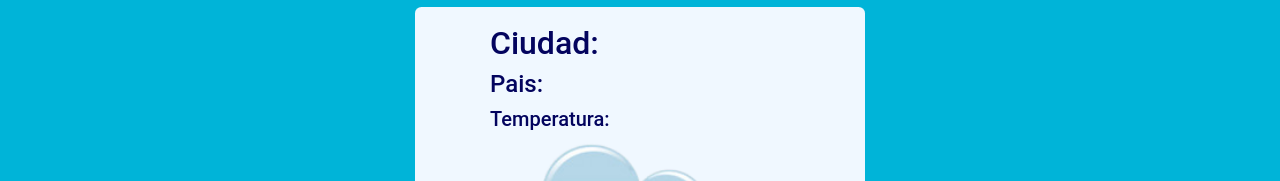
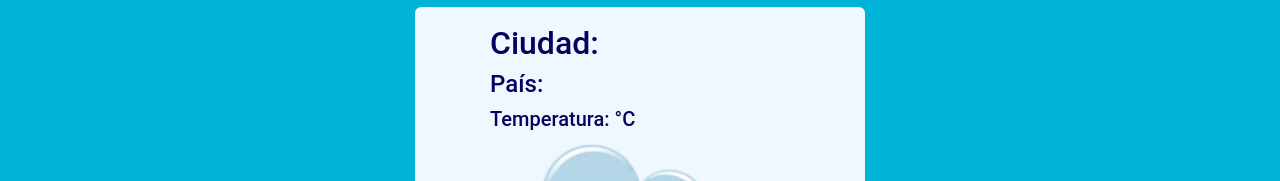
Before and after one commit to mafermujica/Reactapp, a React (Create React App) app: page /Clima in a window 1280 px wide. Shown: the part 273-454 px from the top of the page. Built offline with nearby package versions, Linux system fonts and the light colour scheme; no server answers.

Commit message:
Correción unidad de medida

```diff
--- a/package.json
+++ b/package.json
@@ -38,5 +38,8 @@
       "last 1 firefox version",
       "last 1 safari version"
     ]
+  },
+  "devDependencies": {
+    "@babel/plugin-proposal-private-property-in-object": "^7.21.10"
   }
 }
--- a/src/componentes/Cardclima.jsx
+++ b/src/componentes/Cardclima.jsx
@@ -12,14 +12,14 @@ const Cardclima = ({data}) => {
     data.temp <= 0 ? muyFrio:
     data.temp >= 1 && data.temp <= 15 ? frio:
     data.temp >= 16 && data.temp <= 25 ? templado:
-    data.temp > 25 ? caliente: ''
+    data.temp > 25 ? caliente: '';
 
 
     return (
     <div>
-    <h2>Ciudad:{data.city}</h2>
-    <h4>Pais:{data.country}</h4>
-    <h5>Temperatura:{data.temp}</h5>
+    <h2>Ciudad: {data.city}</h2>
+    <h4>País: {data.country}</h4>
+    <h5>Temperatura: {data.temp} °C</h5>
     <img src={image} alt="imagen-clima" className='imagenClima'/>
     </div>
     )
```
Also changed, not shown: src/Imagenes/imagenHome.gif, 1 other file (tests, documents, lock files or other folders).
